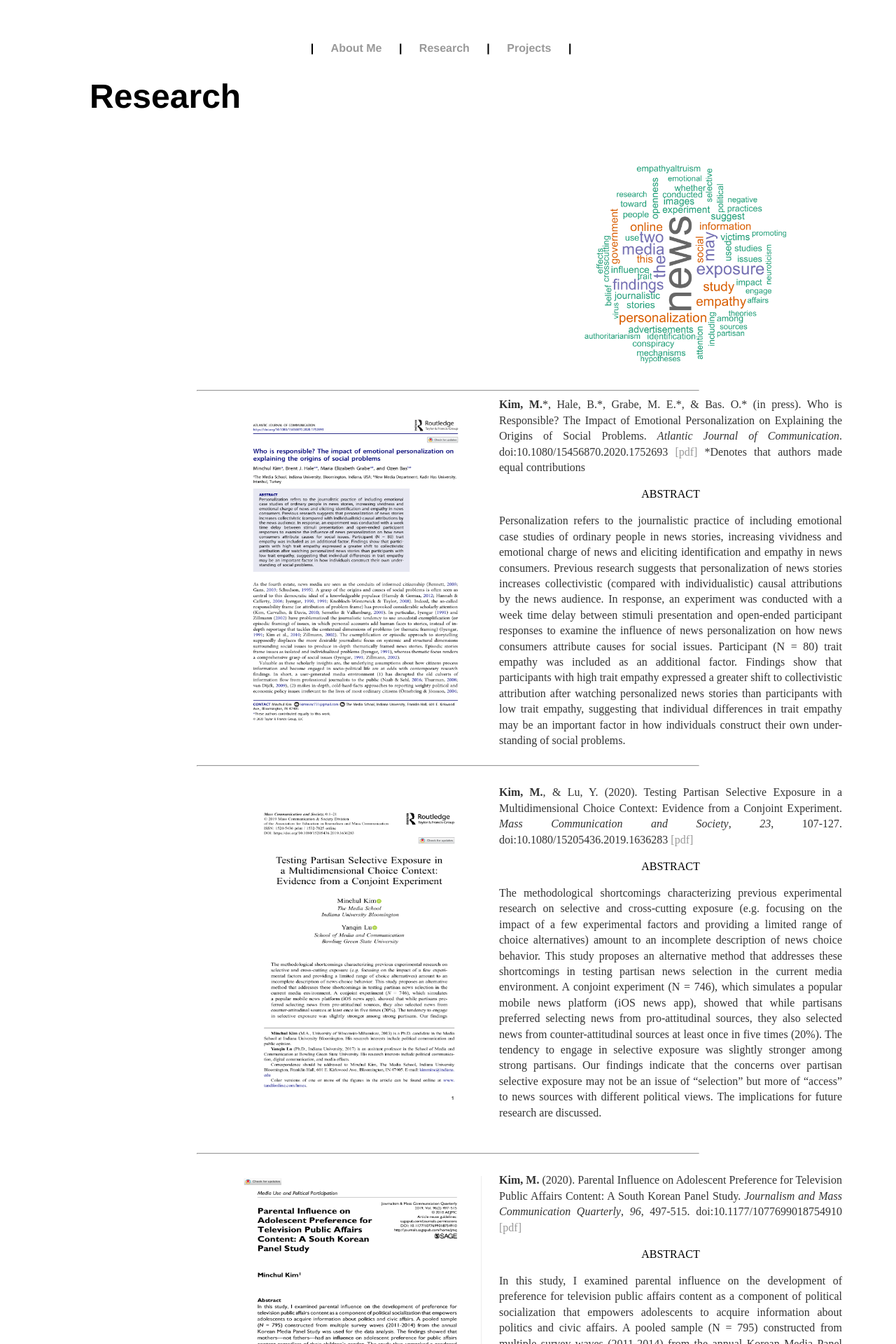
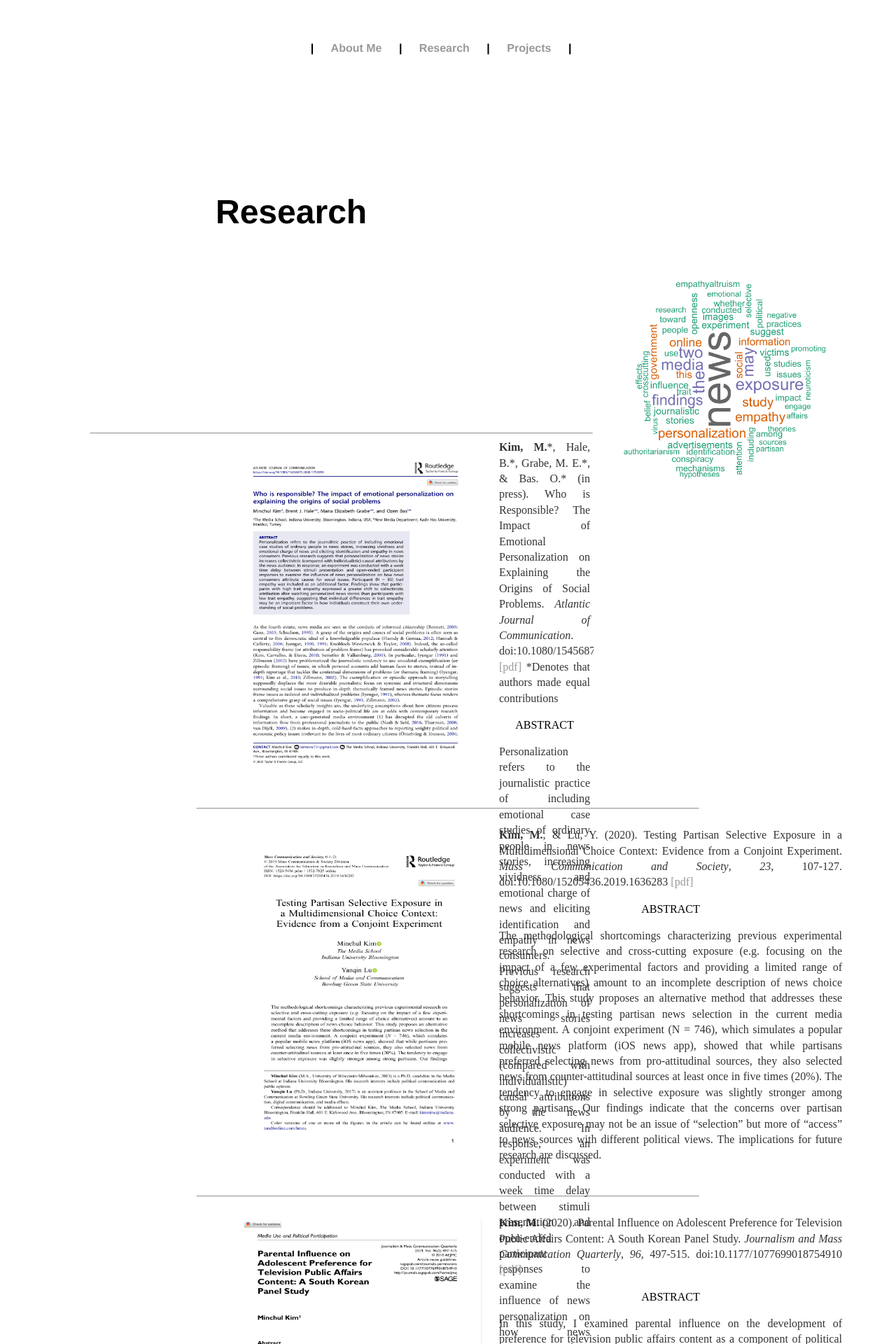
Before and after one commit to minchulkim-phd/minchulkim, a Jekyll site: the page built from research/index.html, in a window 1280 px wide. Shown: the top 1920 px of the page at 70% size. Built offline with Jekyll 4.4.1, drawn with Linux system fonts in a browser that asks for light colours.

Commit message:
Update index.html

```diff
--- a/research/index.html
+++ b/research/index.html
@@ -3,8 +3,9 @@
 title: Minchul Kim(Ph.D.)'s Personal Webpage
 ---
 <div class="blurb">
-	<cetner><h1>Research</h1>
-		<img src="/images/MCK_Research Abstract Wordcloud.png" width="360px;" height="360px;" style="float: right;"></center>
+	<div class="slide-content">
+	<cetner><h1><br><br><br>Research</h1>
+		<img src="/images/MCK_Research Abstract Wordcloud.png" width="360px;" height="360px;" style="float: right;"></div>
 	<hr width="70%" alight='left'>
 	<div class="slide-content">
 		<img src="/images/kim et al. 2021.png" width='360px;' height='480px;' style="float:left;margin: 5px 20px;">
```
